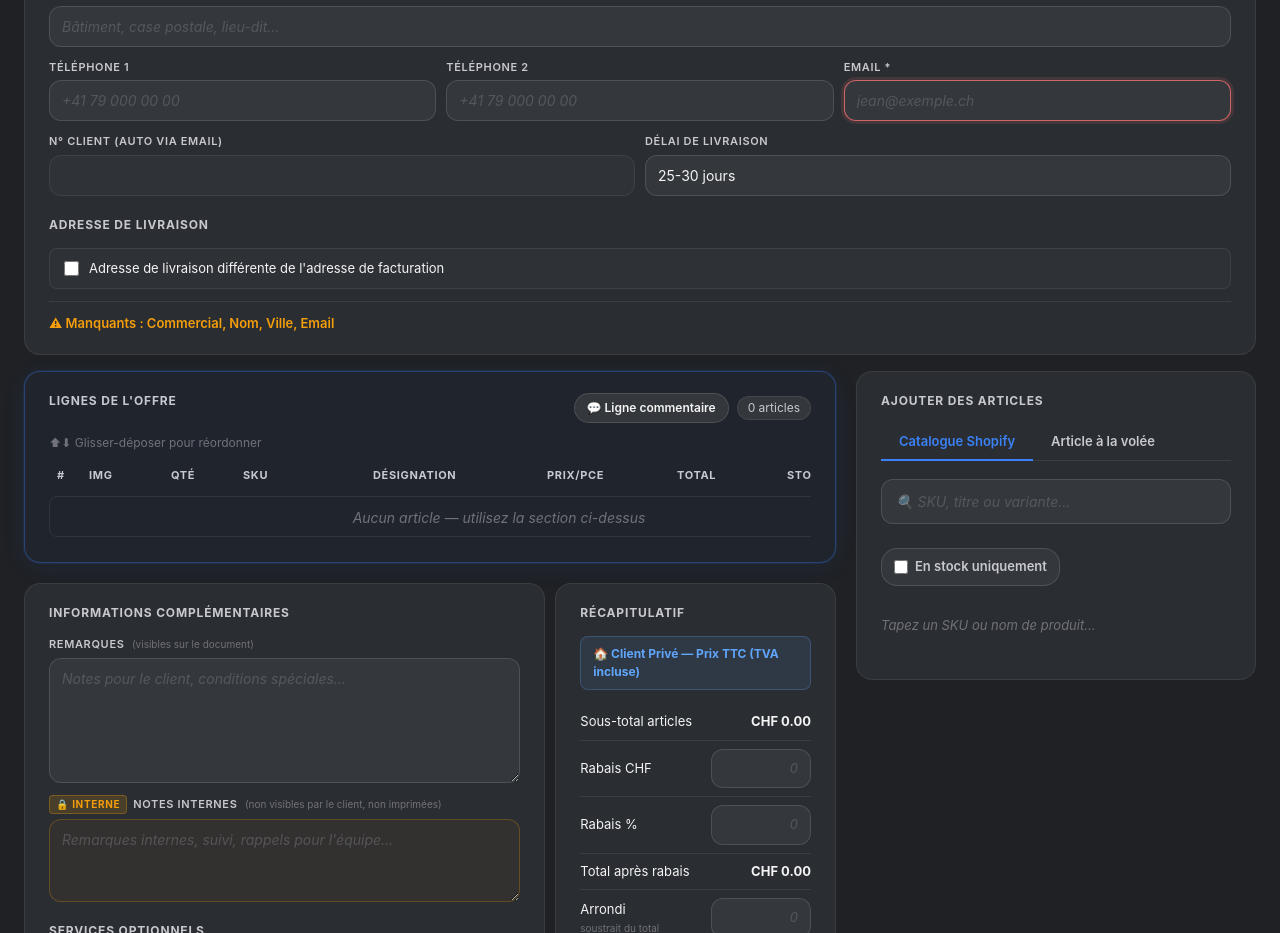
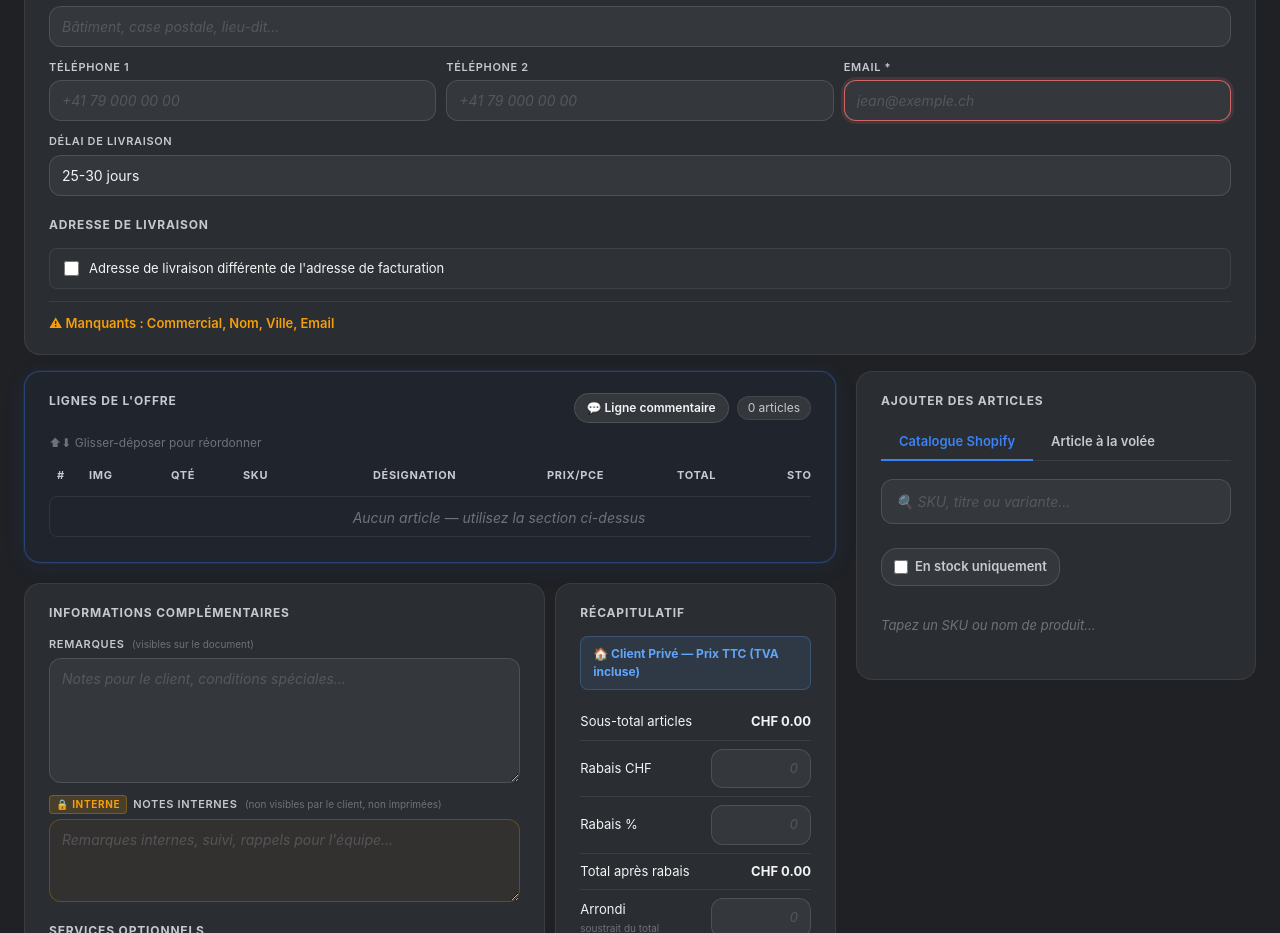
Before and after one commit to thierrystricker-crypto/jardin-confort-formulaire, a Next.js app: page /offres/nouveau in a window 1280 px wide. Shown: the part 800-1733 px from the top of the page. Built offline with nearby package versions, Linux system fonts and the light colour scheme.

Commit message:
feat: création auto client à l'enregistrement offre, suppression N° client hash

```diff
--- a/app/offres/nouveau/page.tsx
+++ b/app/offres/nouveau/page.tsx
@@ -118,12 +118,7 @@ function generateOfferNumber() {
   return "";
 }
 
-function generateCustomerNumber(email: string) {
-  if (!email.trim()) return "";
-  let hash = 0;
-  for (let i = 0; i < email.length; i++) hash = (hash * 31 + email.charCodeAt(i)) % 100000;
-  return `CL-${String(hash).padStart(5, "0")}`;
-}
+
 
 function normalizeSwissPhone(raw: string) {
   const digits = raw.replace(/[^\d]/g, "");
@@ -387,7 +382,7 @@ export default function JardinConfortV7() {
       setLivrRue(s.label);
     }
   }
-  const customerNumber = useMemo(() => generateCustomerNumber(email), [email]);
+
 
   // ── Recherche Shopify avec debounce 250ms + AbortController ──
   useEffect(() => {
@@ -541,6 +536,30 @@ export default function JardinConfortV7() {
       const snap = { ...makeSnapshot(), ambianceImages };
       localStorage.setItem(STORAGE_KEY, JSON.stringify(snap));
       setDraftSavedAt(new Date().toLocaleString("fr-CH"));
+
+      // Créer le client en base s'il n'est pas déjà sélectionné
+      if (!selectedClientId && nom.trim()) {
+        try {
+          await fetch("/api/clients", {
+            method: "POST",
+            headers: { "Content-Type": "application/json" },
+            body: JSON.stringify({
+              nom: nom.trim(),
+              prenom: prenom.trim() || null,
+              societe: societe.trim() || null,
+              email: email.trim() || null,
+              tel1: telephone1.trim() || null,
+              tel2: telephone2.trim() || null,
+              rue: rue.trim() || null,
+              rue2: rue2.trim() || null,
+              numero_rue: numero.trim() || null,
+              npa: npa.trim() || null,
+              ville: ville.trim() || null,
+              source: "offre",
+            })
+          })
+        } catch { /* non bloquant */ }
+      }
 
       const res = await fetch("/api/offres/save", {
         method: "POST",
@@ -983,11 +1002,7 @@ export default function JardinConfortV7() {
                 style={{marginLeft:"auto", background:"transparent", border:0, color:"#71717a", cursor:"pointer", fontSize:13}}>✕</button>
             </div>
           )}
-          <div className="jc-grid jc-g2 mt12">
-            <div className="jc-field">
-              <label>N° client (auto via email)</label>
-              <input value={customerNumber} readOnly />
-            </div>
+          <div className="jc-grid jc-g1 mt12">
             <div className="jc-field">
               <label>Délai de livraison</label>
               <input value={leadTime} onChange={(e) => setLeadTime(e.target.value)} />
```
